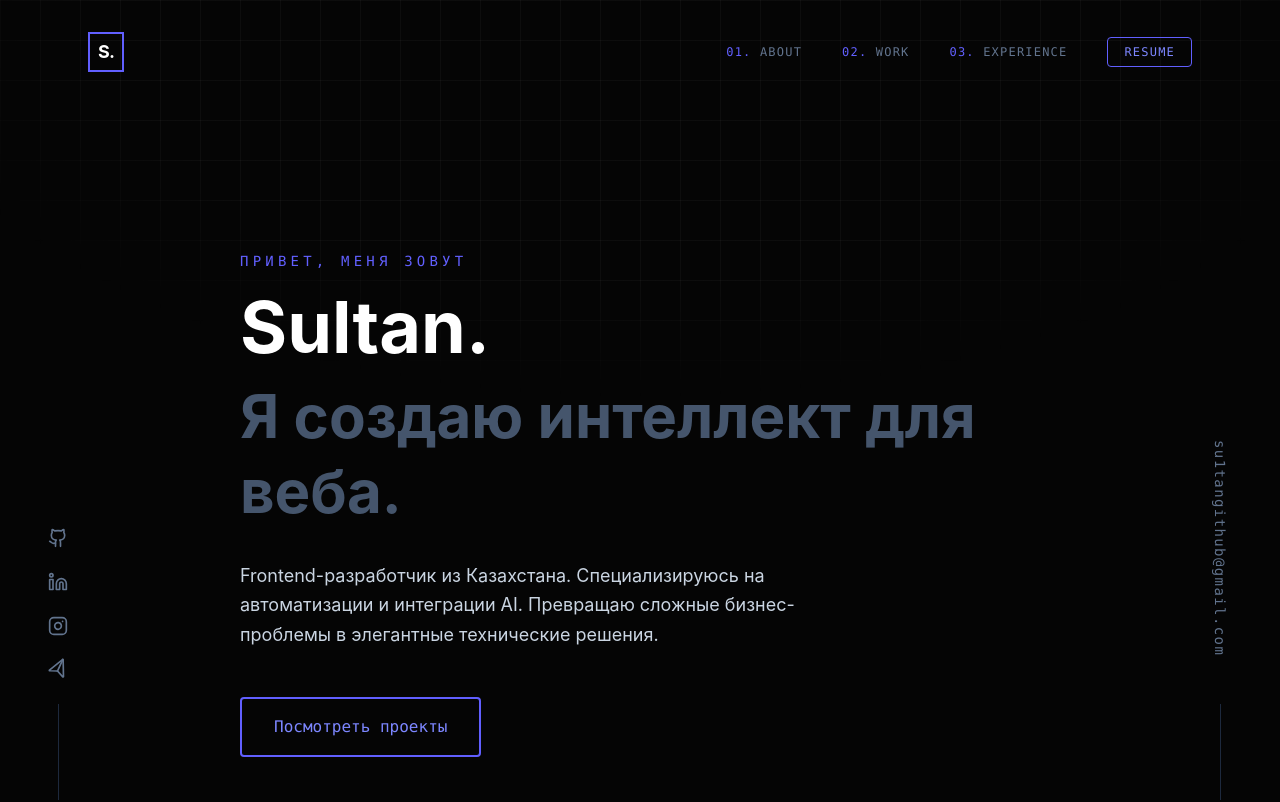
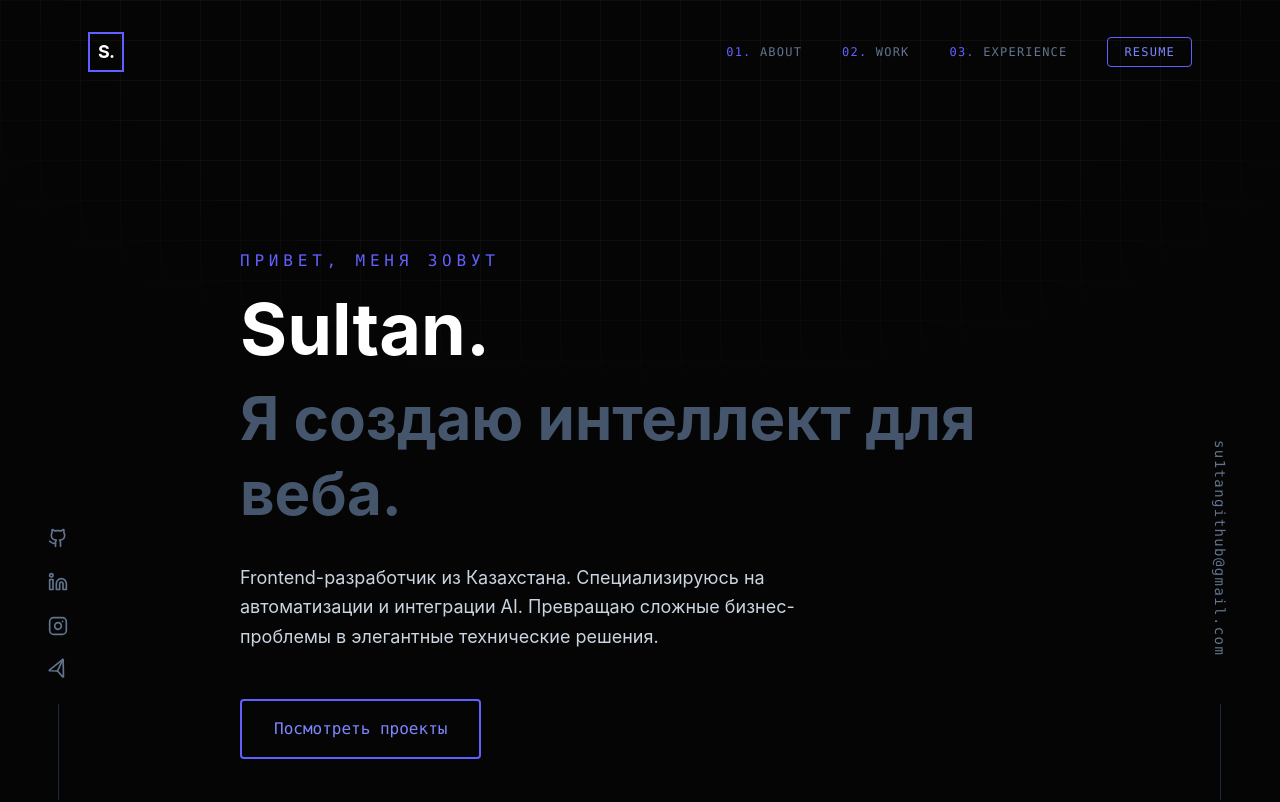
Before and after one commit to su1tik/my-portfolio, a React (Vite) app: page / in a window 1280 px wide. Shown: the top 802 px of the page. Built offline with nearby package versions, Linux system fonts and the light colour scheme.

Commit message:
Изменения размера текста Привет, меня зовут

```diff
--- a/src/App.tsx
+++ b/src/App.tsx
@@ -141,7 +141,7 @@ const App = () => {
           <motion.p
             initial={{ y: 10, opacity: 0 }}
             animate={{ y: 0, opacity: 1 }}
-            className="font-mono text-indigo-500 mb-5 text-sm uppercase tracking-[0.3em]">
+            className="font-mono text-indigo-500 mb-5 text-base uppercase tracking-[0.3em]">
             Привет, меня зовут
           </motion.p>
           <motion.h1
```
